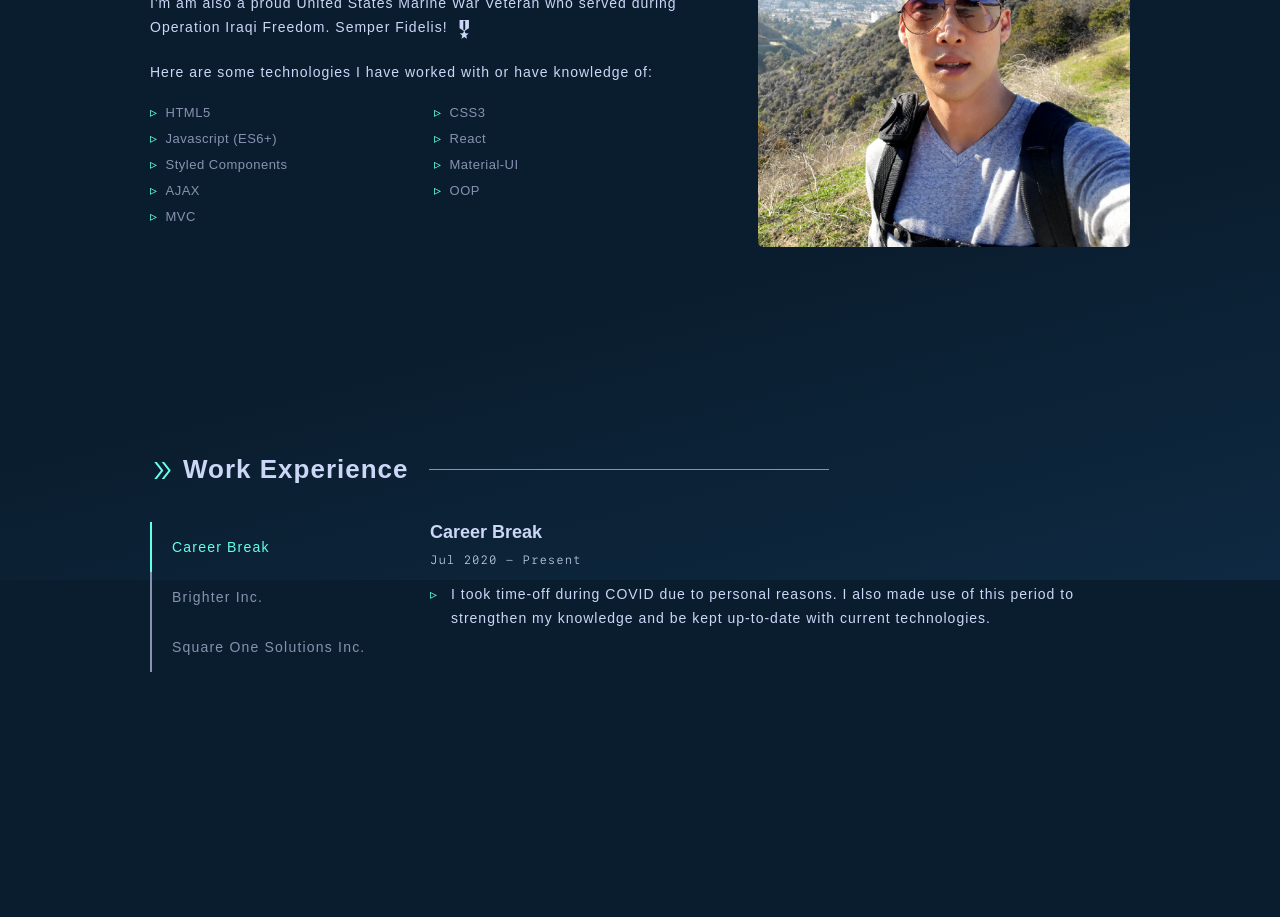
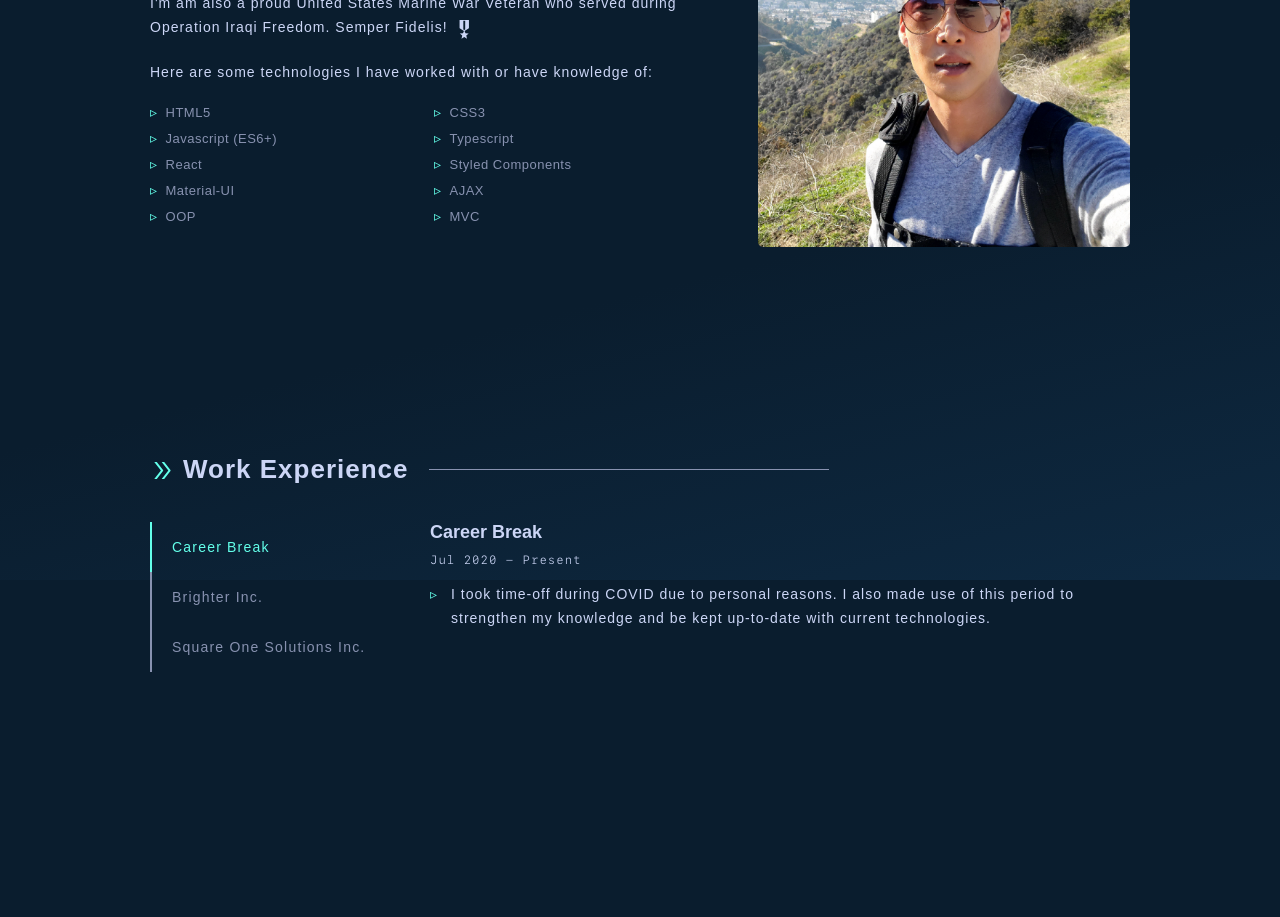
Before and after one commit to TPSReports80/portfolio, a React (Create React App) app: page / in a window 1280 px wide. Shown: the part 1020-1937 px from the top of the page. Built offline with nearby package versions, Linux system fonts and the light colour scheme; a web font is replaced by a local one.

Commit message:
about page update

```diff
--- a/src/components/About/index.js
+++ b/src/components/About/index.js
@@ -47,6 +47,7 @@ const About = () => {
             <TechItem>HTML5</TechItem>
             <TechItem>CSS3</TechItem>
             <TechItem>Javascript (ES6+)</TechItem>
+            <TechItem>Typescript</TechItem>
             <TechItem>React</TechItem>
             <TechItem>Styled Components</TechItem>
             <TechItem>Material-UI</TechItem>
```
